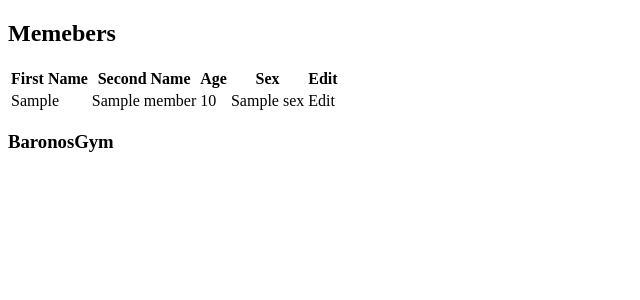
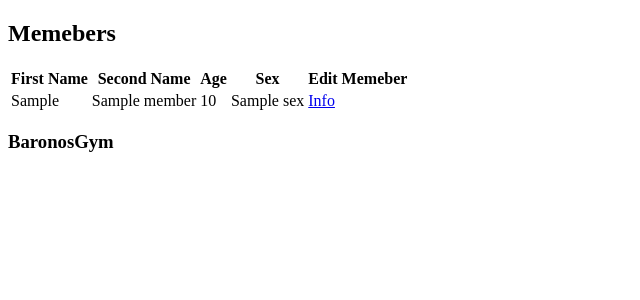
Before and after one commit to BrockBaron/Baronos-Gym, a Flask app: page /members in a window 1280 px wide. Shown: the part 152-452 px from the top of the page, without its empty margins (0-640 px from the left). Run offline with Flask 2, Linux system fonts and the light colour scheme; a database or web service that is not in the repository returns one stand-in record (values such as "Sample title"); some libraries are stand-ins or nearby versions.

```diff
--- a/gym_app/templates/members/index.html
+++ b/gym_app/templates/members/index.html
@@ -9,7 +9,7 @@
         <th>Second Name</th>
         <th>Age</th>
         <th>Sex</th>
-        <th>Edit</th>
+        <th>Edit Memeber</th>
 
     </tr>
     {% for member in members %}
@@ -18,7 +18,7 @@
         <td> {{member.second_name}} </a></td>
         <td> {{member.age}} </a></td>
         <td> {{member.sex}} </a></td>
-        <td><a href="/members/<id>/edit{{ member.id }}"></a>Edit</td>
+        <td><a href="/members/<id>/edit{{ member.id }}" </a> Info</td>
     </tr>
     {% endfor %}
 </table>
```
